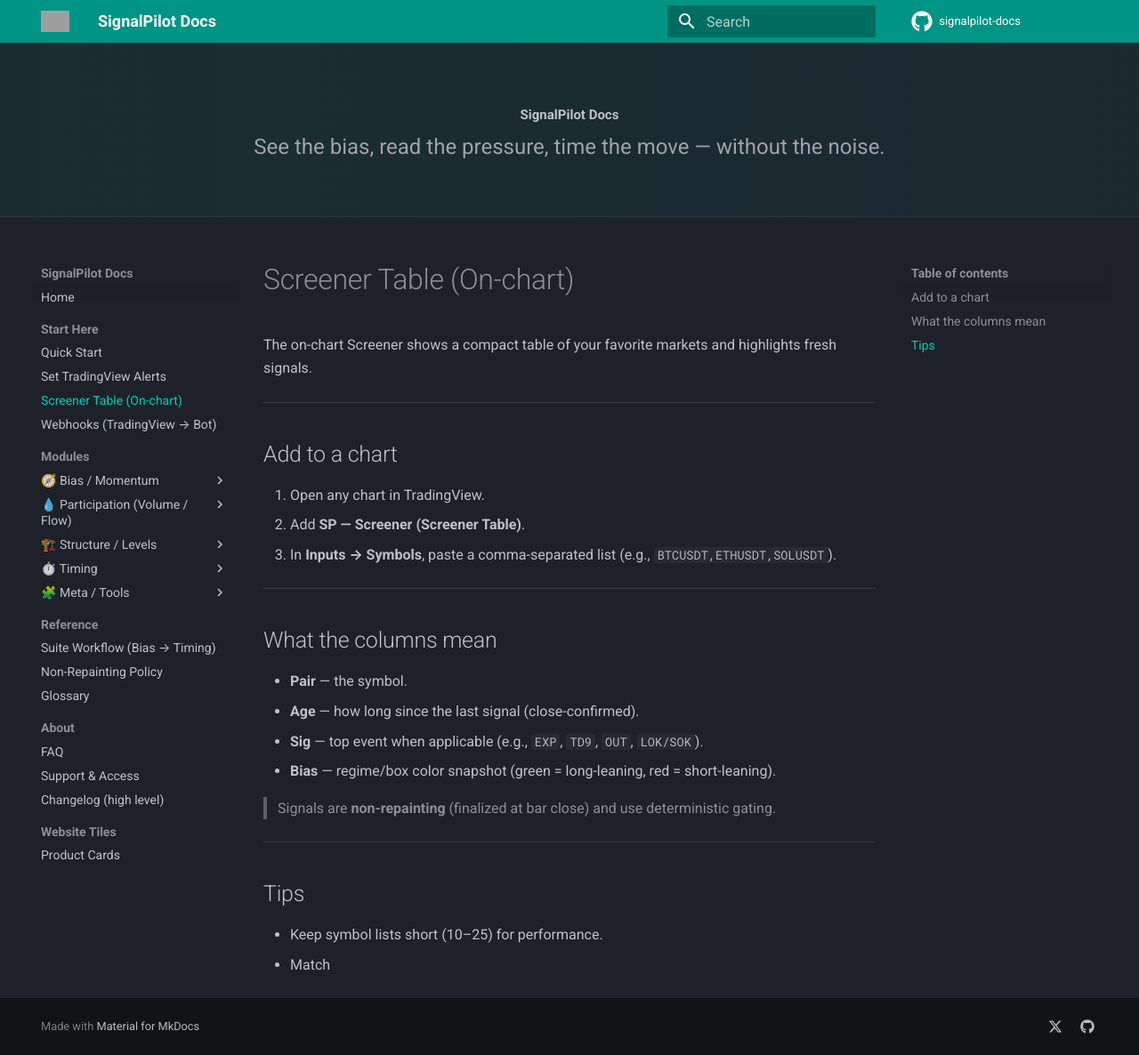
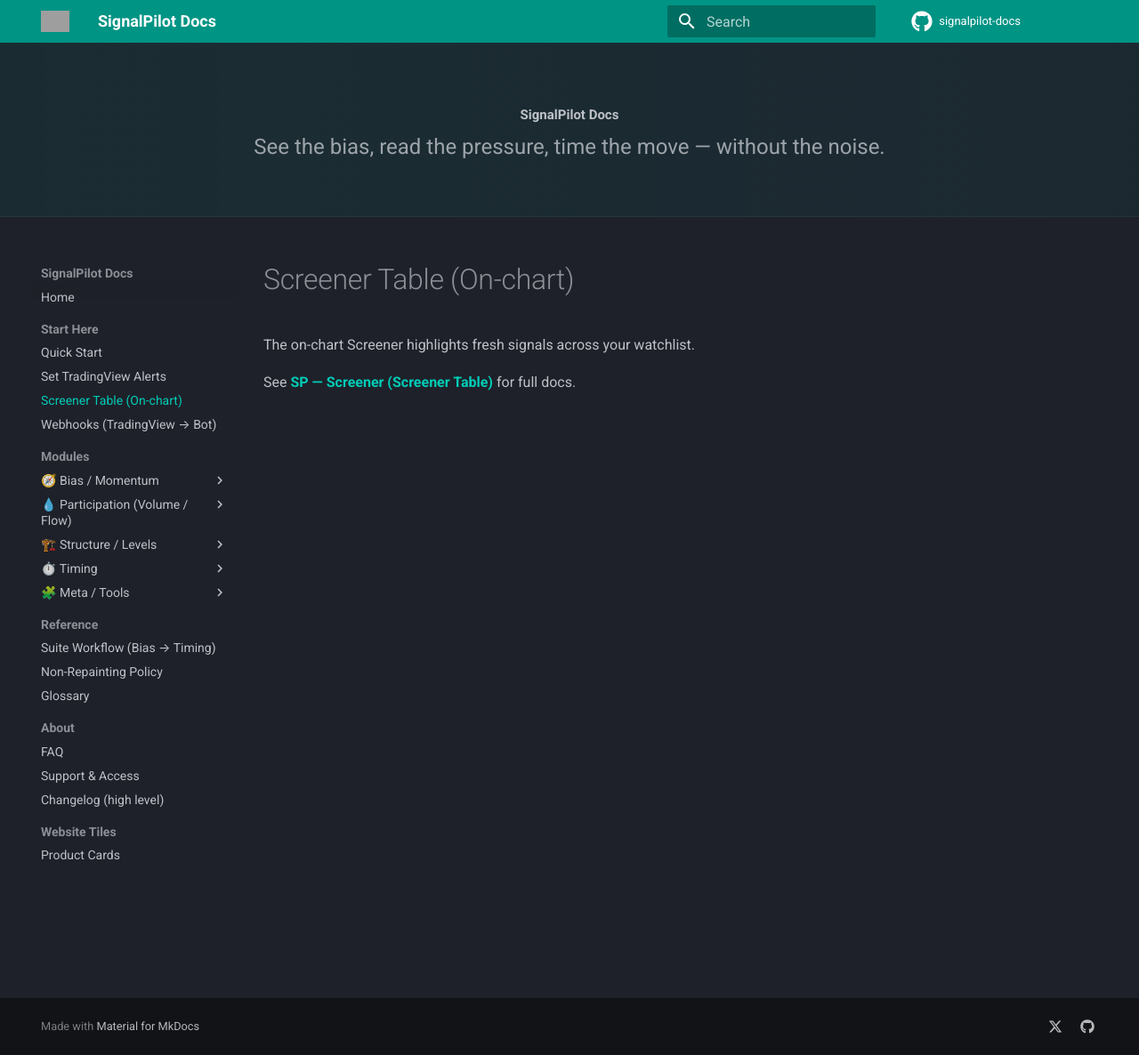
Before and after one commit to Signalpilot/signalpilot-docs, an MkDocs documentation site: the page built from docs/how-to-screener.md, in a window 1280 px wide and 1186 px high. Shown: the whole window at 89% size. Built offline with MkDocs 1.6.1 and Material for MkDocs 9.7.7, drawn with Linux system fonts in a browser that asks for light colours; comment, search, counter and statistics services are not loaded; grey boxes are pictures that could not be loaded.

Commit message:
Update how-to-screener.md

```diff
--- a/docs/how-to-screener.md
+++ b/docs/how-to-screener.md
@@ -1,34 +1,10 @@
 ---
 title: "Screener Table — Quick Guide"
-summary: "How to use the SignalPilot on-chart screener to surface clean setups fast."
+summary: "How to use the on-chart Screener to surface clean setups fast."
 ---
 
 # Screener Table (On-chart)
 
-The on-chart Screener shows a compact table of your favorite markets and highlights fresh signals.
+The on-chart Screener highlights fresh signals across your watchlist.
 
----
-
-## Add to a chart
-
-1. Open any chart in TradingView.
-2. Add **SP — Screener (Screener Table)**.
-3. In **Inputs → Symbols**, paste a comma-separated list (e.g., `BTCUSDT,ETHUSDT,SOLUSDT`).
-
----
-
-## What the columns mean
-
-- **Pair** — the symbol.
-- **Age** — how long since the last signal (close-confirmed).
-- **Sig** — top event when applicable (e.g., `EXP`, `TD9`, `OUT`, `LOK/SOK`).
-- **Bias** — regime/box color snapshot (green = long-leaning, red = short-leaning).
-
-> Signals are **non-repainting** (finalized at bar close) and use deterministic gating.
-
----
-
-## Tips
-
-- Keep symbol lists short (10–25) for performance.
-- Match
+See **[SP — Screener (Screener Table)](sp-screener-sfx.md)** for full docs.
```
